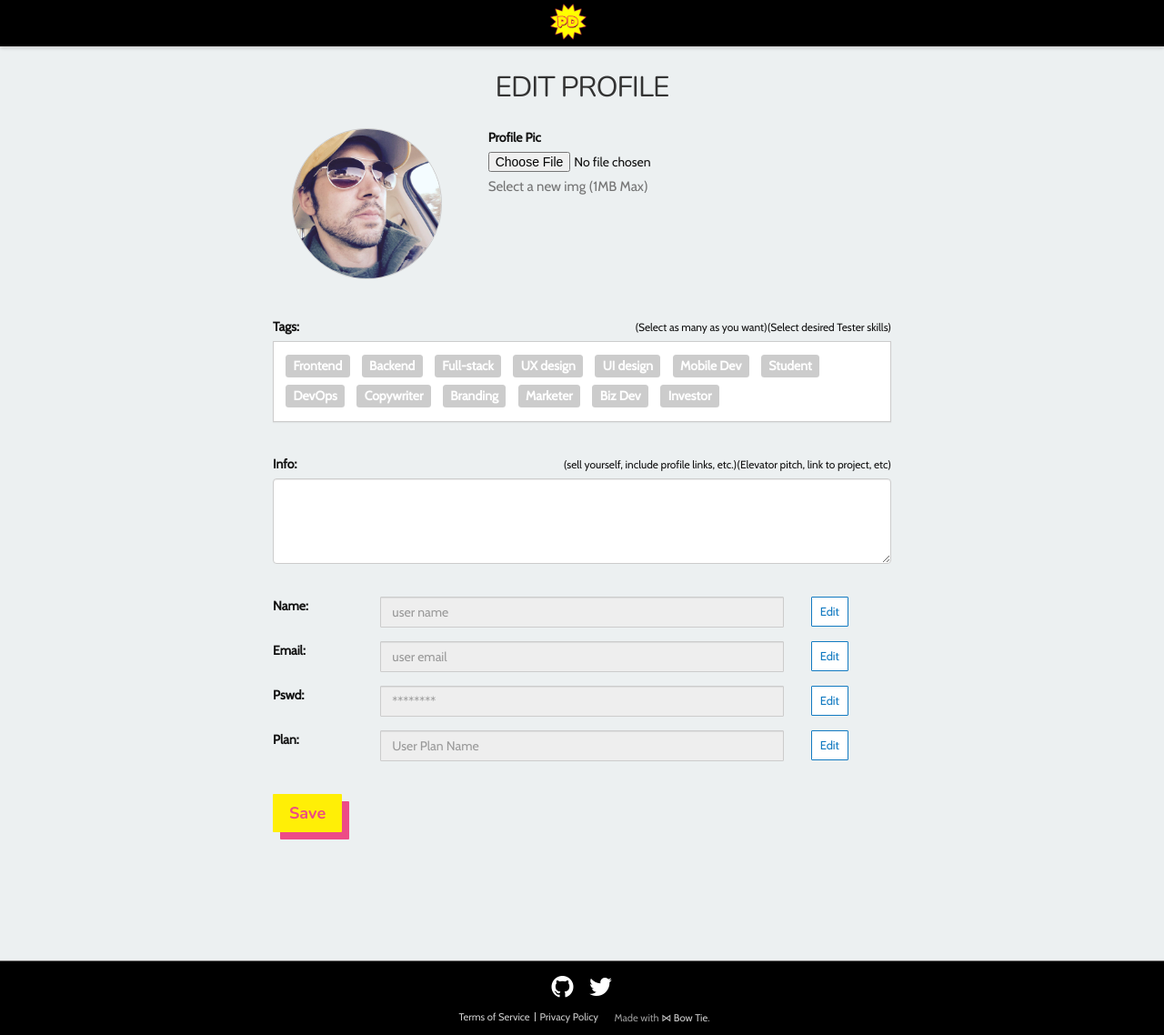
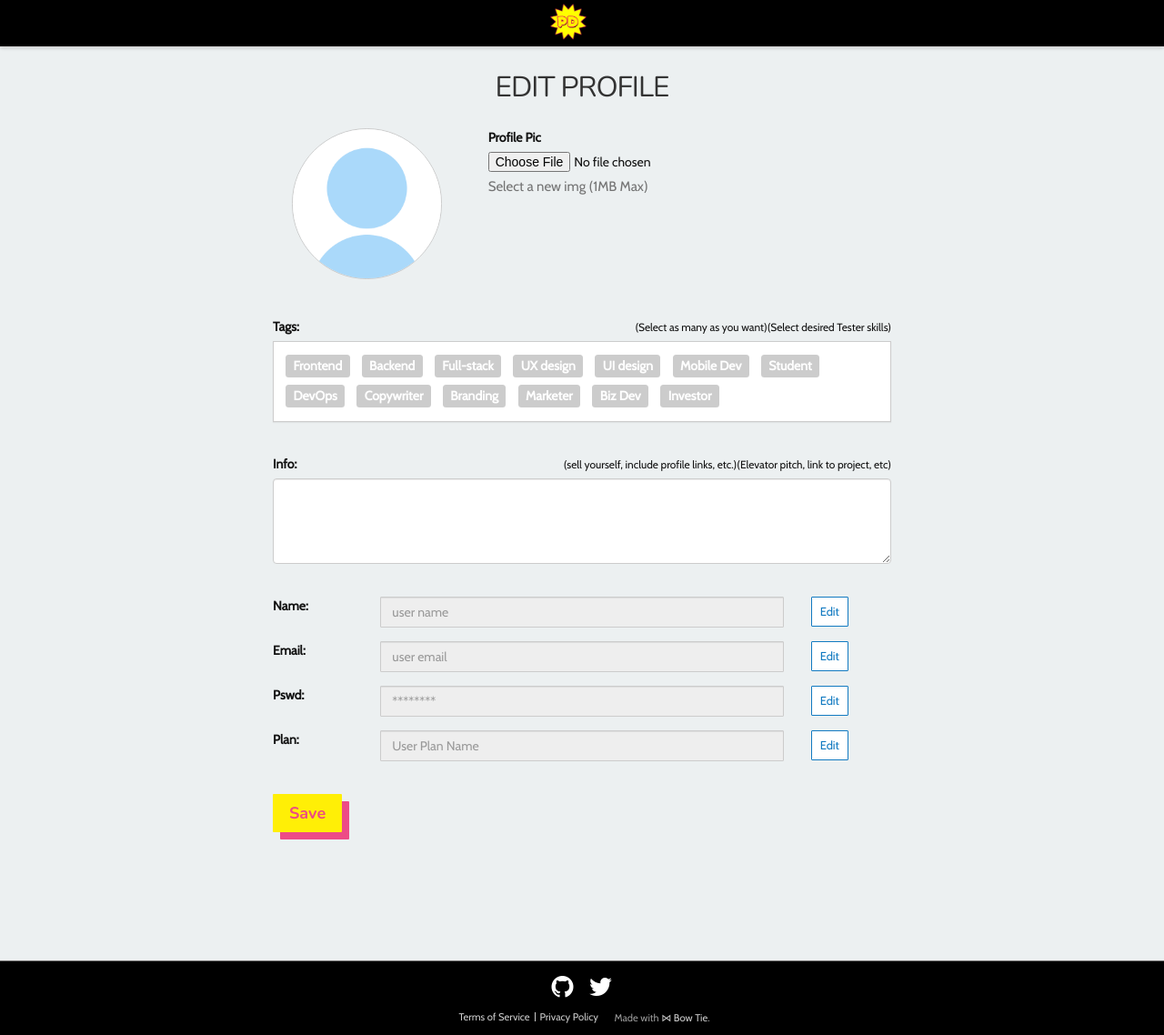
Before and after one commit to bowtie-io/promdate, a Jekyll site: the page built from account.md, in a window 1280 px wide. Shown: the whole page at 91% size. Built offline with Jekyll 4.4.1, drawn with Linux system fonts in a browser that asks for light colours.

Commit message:
update avatar refs

```diff
--- a/account.md
+++ b/account.md
@@ -13,7 +13,7 @@ exclude_from_nav: true
 
     <div class="row">
       <div class="col-xs-4">
-        <img src='/img/chad-person.jpg' class='img-circle avatar'>
+        <img src='/img/avatar.gif' class='img-circle avatar'>
       </div>
       <div class="col-xs-8">
         <form class="form-inline" role="form">
--- a/browse.html
+++ b/browse.html
@@ -15,7 +15,7 @@ permalink: /browse/
 <div id="potential_match_template" style="display:none;">
   <li class='panel' id="%id%">
       <div class="avatar img-circle">
-        <img src='http://img2.wikia.nocookie.net/__cb20140427211725/dragcave/images/6/6e/No_avatar.jpg' class=''>
+        <img src='http://img2.wikia.nocookie.net/__cb20140427211725/dragcave/images/6/6e/avatar.gif' class=''>
       </div>
       <h2 class="text-center">%name%</h2>
       <h3>Looking For:</h3>
```
Also changed, not shown: other parts of browse.html (+1 -1 lines).
